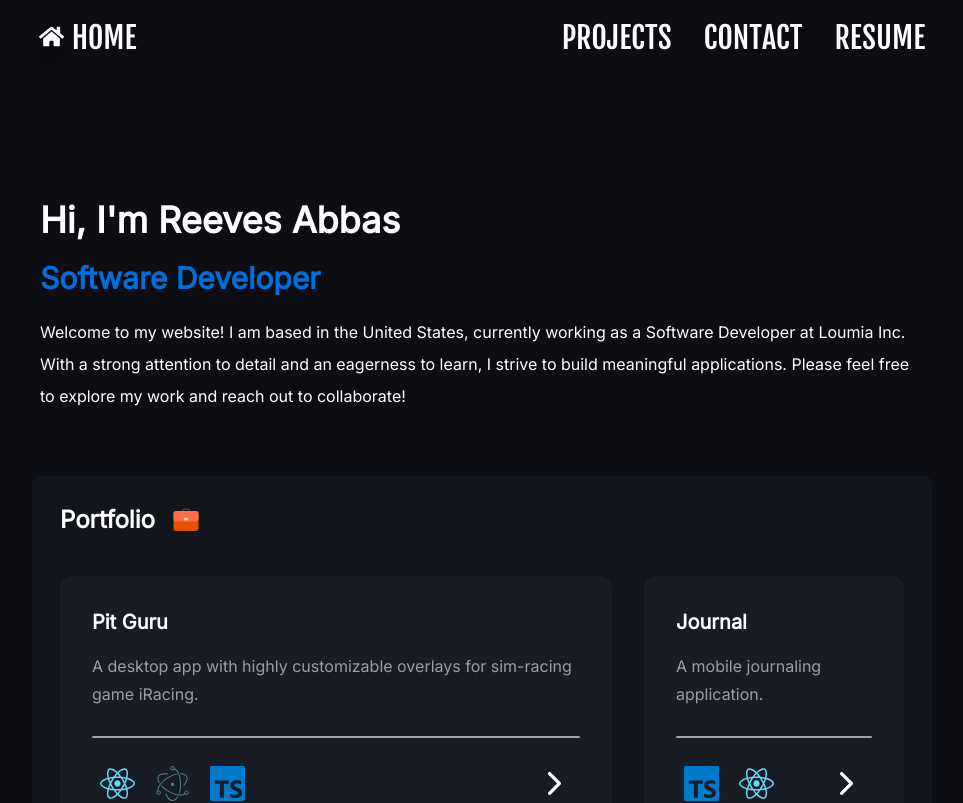
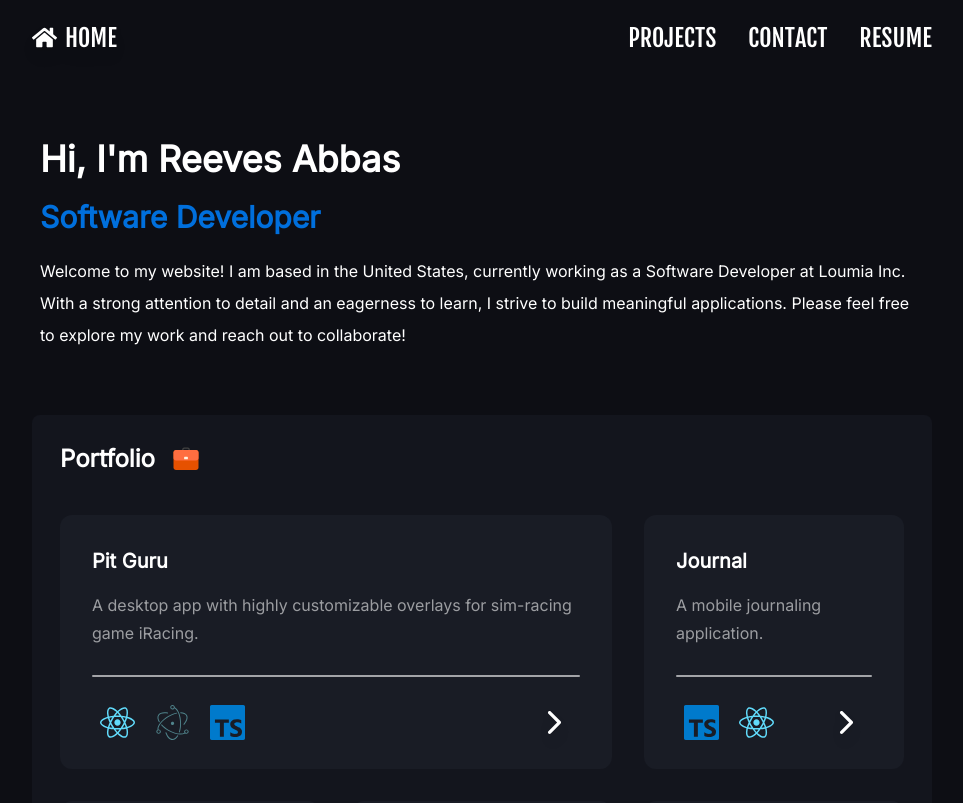
Before and after one commit to reevesabbas/my-website, a Next.js app: page / in a window 1280 px wide. Shown: the top 803 px of the page, without its empty margins (158-1121 px from the left). Built offline with nearby package versions, Linux system fonts and the light colour scheme.

Commit message:
revamped nav on web, spacing changes

```diff
--- a/src/components/Buttons/TextButton.tsx
+++ b/src/components/Buttons/TextButton.tsx
@@ -8,7 +8,7 @@ interface Props {
 const TextButton: React.FC<Props> = ({ children, onClick, ...rest }) => {
   return (
     <button
-      className="font-fjalla text-3xl text-white hover:text-blue hover:scale-105
+      className="font-fjalla text-2xl text-white hover:text-blue hover:scale-105
       active:translate-y-0.5 active:text-darkBlue ease-in-out duration-150"
       onClick={onClick}
       {...rest}
--- a/src/components/HobbyList/HobbyList.tsx
+++ b/src/components/HobbyList/HobbyList.tsx
@@ -2,7 +2,7 @@ import React, { useState } from 'react';
 import { IoIosArrowDown } from 'react-icons/io';
 
 import HobbyItem from './HobbyItem';
-import NavButton from './NavButton';
+import HobbyNavBtn from './HobbyNavBtn';
 import IconButton from '../Buttons/IconButton';
 import { HOBBIES, Hobby } from './assets';
 import { useSpring, animated } from 'react-spring';
@@ -35,15 +35,15 @@ const HobbieList = () => {
             addStyle={`${!showHobbies ? 'rotate-0' : '-rotate-180'}`}
           />
         </div>
-        <NavButton onClick={() => setCurrHobby(HOBBIES.ALBUMS)} active={currHobby === HOBBIES.ALBUMS ? true : false}>
+        <HobbyNavBtn onClick={() => setCurrHobby(HOBBIES.ALBUMS)} active={currHobby === HOBBIES.ALBUMS ? true : false}>
           MUSIC
-        </NavButton>
-        <NavButton onClick={() => setCurrHobby(HOBBIES.GAMES)} active={currHobby === HOBBIES.GAMES ? true : false}>
+        </HobbyNavBtn>
+        <HobbyNavBtn onClick={() => setCurrHobby(HOBBIES.GAMES)} active={currHobby === HOBBIES.GAMES ? true : false}>
           GAMES
-        </NavButton>
-        <NavButton onClick={() => setCurrHobby(HOBBIES.MEDIA)} active={currHobby === HOBBIES.MEDIA ? true : false}>
+        </HobbyNavBtn>
+        <HobbyNavBtn onClick={() => setCurrHobby(HOBBIES.MEDIA)} active={currHobby === HOBBIES.MEDIA ? true : false}>
           MEDIA
-        </NavButton>
+        </HobbyNavBtn>
       </nav>
 
       <animated.div className={`justify-center mx-7 overflow-hidden`} style={panelAnim}>
--- a/src/components/Navbar.tsx
+++ b/src/components/Navbar.tsx
@@ -22,18 +22,16 @@ const Navbar: React.FC<Props> = () => {
 
   return (
     <>
-      <div className={`fixed left-0 right-0 top-0 h-[75px] flex justify-center items-center bg-darkestGray z-10`}>
+      <div className={`h-[75px] flex justify-center items-center bg-darkestGray z-10`}>
         {/** Nav */}
 
-        <div className="hidden md:flex">
-          <div className="pr-2 pt-1 items-center justify-center drop-shadow-lg">
-            <FaHome size={25} color="#fff" />
-          </div>
-          <div className="flex space-x-[425px]">
+        <div className="hidden md:flex w-full justify-between">
+          <div className="pr-2 flex flex-row  items-center justify-center drop-shadow-lg">
+            <FaHome size={25} color="#fff" className='mr-2' />
             <a href="#home">
               <TextButton>HOME</TextButton>
             </a>
-            <div>
+          </div>
           <div className="flex space-x-8">
             <a href="#projects">
               <TextButton>PROJECTS</TextButton>
@@ -46,8 +44,6 @@ const Navbar: React.FC<Props> = () => {
                 <TextButton>RESUME</TextButton>
               </a>
             </Link>
-              </div>
-            </div>
           </div>
         </div>
       </div>
@@ -83,7 +79,7 @@ const Navbar: React.FC<Props> = () => {
           <a href="#contact">
             <TextButton onClick={() => setMenu(false)}>CONTACT</TextButton>
           </a>
-          <Link href="/Abbas_Reeves.pdf">
+          <Link href="/ReevesAbbasResume.pdf">
             <a>
               <TextButton>RESUME</TextButton>
             </a>
--- a/src/pages/index.tsx
+++ b/src/pages/index.tsx
@@ -32,7 +32,7 @@ const Home: NextPage = () => {
 
       {/* Intro Container */}
 
-      <section id="home" className="flex px-2 sm:mt-[200px] mt-[150px]">
+      <section id="home" className="flex px-2">
         <div className="flex flex-col justify-end space-y-5 text-center md:text-left">
           <h1> Hi, I&apos;m Reeves Abbas </h1>
           <h2 className="text-blue md:text-3xl text-2xl">Software Developer</h2>
```
Also changed, not shown: src/components/HobbyList/HobbyNavBtn.tsx (renamed from src/components/HobbyList/NavButton.tsx, +6 -7 lines). Lines whose indentation alone changed are shown as unchanged.
